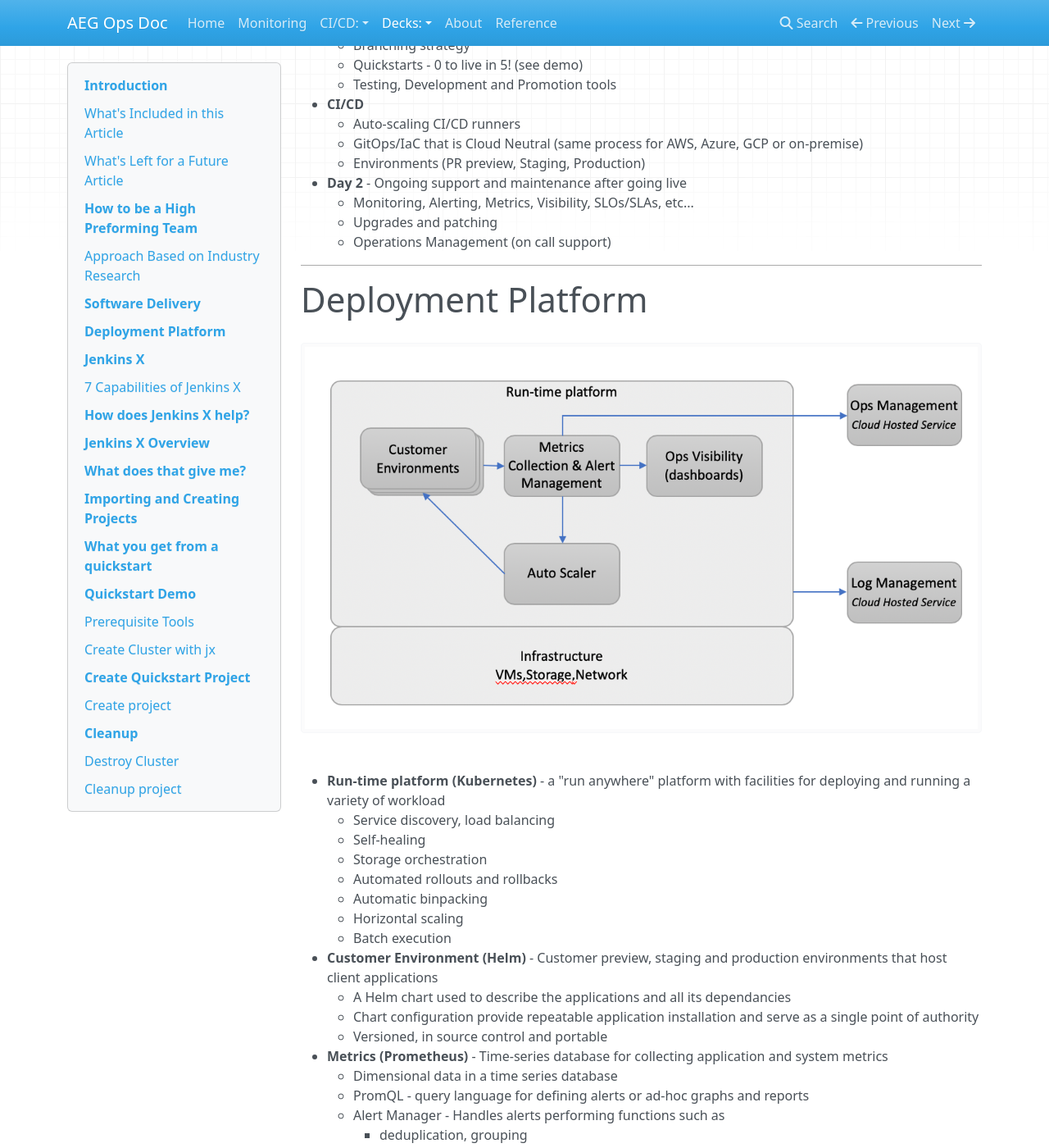
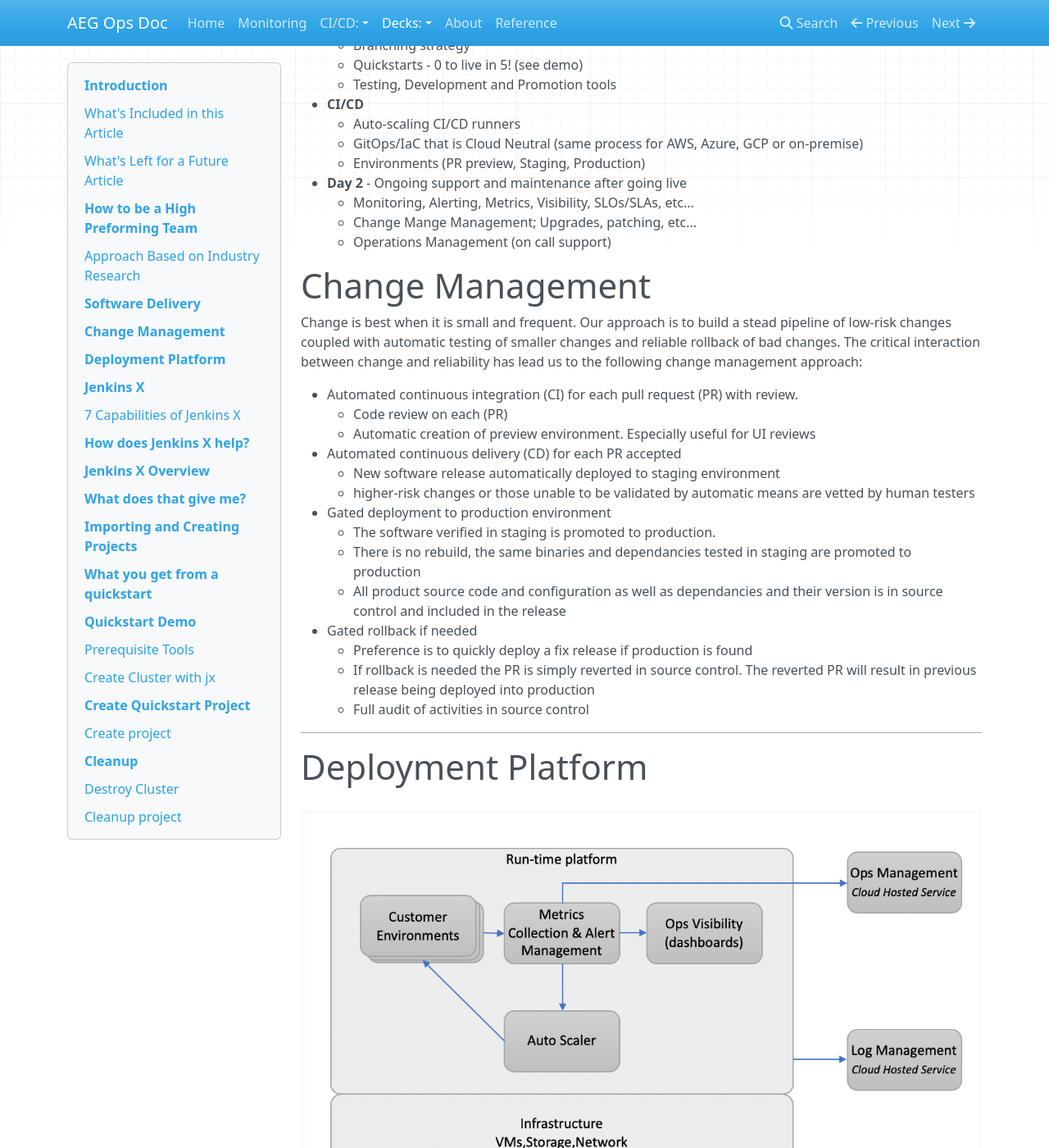
Before and after one commit to tonygilkerson/OpsDoc, an MkDocs documentation site: the page built from docs/decks/jx-intro/jx-intro.md, in a window 1280 px wide and 1400 px high, scrolled down 1343 px. Shown: the whole window at 82% size. Built offline with MkDocs 1.6.1, drawn with Linux system fonts in a browser that asks for light colours; nearby versions of some CDN libraries.

Commit message:
add change management section

```diff
--- a/docs/decks/jx-intro/jx-intro.md
+++ b/docs/decks/jx-intro/jx-intro.md
@@ -45,10 +45,31 @@
     * Environments (PR preview, Staging, Production)
 * **Day 2** - Ongoing support and maintenance after going live
     * Monitoring, Alerting, Metrics, Visibility, SLOs/SLAs, etc...
-    * Upgrades and patching
+    * Change Mange Management; Upgrades, patching, etc...
     * Operations Management (on call support)
 
+# Change Management
+
+Change is best when it is small and frequent. Our approach is to build a stead pipeline of low-risk changes coupled with automatic testing of smaller changes and reliable rollback of bad changes.  The critical interaction between change and reliability has lead us to the following change management approach:
+
+* Automated continuous integration (CI) for each pull request (PR) with review.
+    * Code review on each (PR)
+    * Automatic creation of preview environment. Especially useful for UI reviews
+* Automated continuous delivery (CD) for each PR accepted
+    * New software release automatically deployed to staging environment
+    * higher-risk changes or those unable to be validated by  automatic means are vetted by human testers
+* Gated deployment to production environment
+    * The software verified in staging is promoted to production.
+    * There is no rebuild, the same binaries and dependancies tested in staging are promoted to production
+    * All product source code and configuration as well as dependancies and their version is in source control and included in the release
+* Gated rollback if needed
+    * Preference is to quickly deploy a fix release if production is found
+    * If rollback is needed the PR is simply reverted in source control. The reverted PR will result in previous release being deployed into production
+    * Full audit of activities in source control
+
+
 ---
+
 
 # Deployment Platform
 
@@ -122,6 +143,8 @@ Taken from the Accelerate book here are 7 practices of high performing teams. Je
 --------------------------------------------------------------------------------
 
 # How does Jenkins X help?
+
+![](img/jx-gitops-flow.png)
 
 **Automates the setup of your tools + environments**
 
```
Also changed, not shown: docs/decks/jx-intro/img/jx-gitops-flow.png (added), 3 other files.
